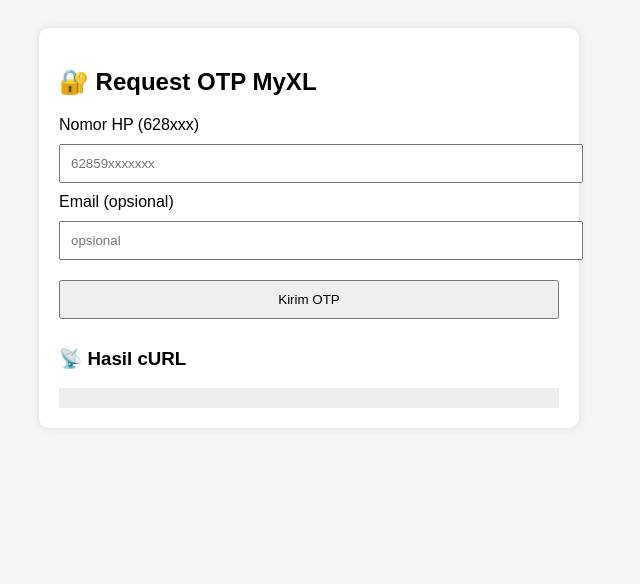
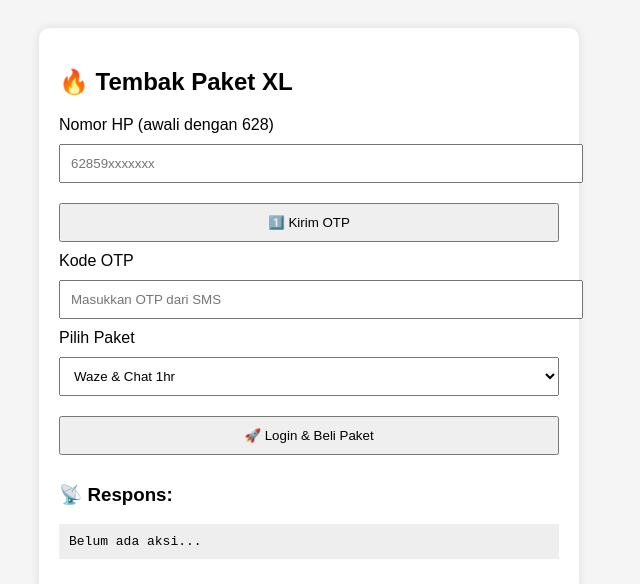
Before and after one commit to umar03/xl-otp, a plain HTML site: page index.html in a window 1280 px wide. Shown: the whole page, without its empty margins (331-971 px from the left). Drawn offline with Linux system fonts and the light colour scheme.

Commit message:
index.html

```diff
--- a/index.html
+++ b/index.html
@@ -2,50 +2,85 @@
 <html lang="id">
 <head>
   <meta charset="UTF-8" />
-  <meta name="viewport" content="width=device-width, initial-scale=1.0" />
-  <title>MyXL OTP Request Tool</title>
+  <title>Tembak Paket XL</title>
   <style>
-    body { font-family: Arial, sans-serif; padding: 20px; background: #f5f5f5; }
-    .container { background: white; padding: 20px; max-width: 500px; margin: auto; border-radius: 10px; box-shadow: 0 0 10px rgba(0,0,0,0.1); }
-    input, button { width: 100%; padding: 10px; margin: 10px 0; }
-    code { background: #eee; padding: 10px; display: block; white-space: pre-wrap; }
+    body { font-family: Arial, sans-serif; background: #f5f5f5; padding: 20px; }
+    .box { background: white; padding: 20px; max-width: 500px; margin: auto; border-radius: 10px; box-shadow: 0 0 10px rgba(0,0,0,0.1); }
+    input, select, button { width: 100%; padding: 10px; margin: 10px 0; }
+    pre { background: #eee; padding: 10px; white-space: pre-wrap; }
   </style>
 </head>
 <body>
-  <div class="container">
-    <h2>🔐 Request OTP MyXL</h2>
-    <label for="bnumber">Nomor HP (628xxx)</label>
-    <input type="text" id="bnumber" placeholder="62859xxxxxxx" required />
-    <label for="email">Email (opsional)</label>
-    <input type="email" id="email" placeholder="opsional" />
-    <button onclick="sendOTP()">Kirim OTP</button>
-    <h3>📡 Hasil cURL</h3>
-    <code id="output"></code>
+  <div class="box">
+    <h2>🔥 Tembak Paket XL</h2>
+
+    <label>Nomor HP (awali dengan 628)</label>
+    <input type="text" id="msisdn" placeholder="62859xxxxxxx" />
+
+    <button onclick="kirimOTP()">1️⃣ Kirim OTP</button>
+
+    <label>Kode OTP</label>
+    <input type="text" id="otp" placeholder="Masukkan OTP dari SMS" />
+
+    <label>Pilih Paket</label>
+    <select id="serviceid">
+      <option value="8211369">Waze & Chat 1hr</option>
+      <option value="8211370">Waze & Chat 3hr</option>
+      <option value="8211371">Waze & Chat 7hr</option>
+      <option value="8211372">Instagram 1hr Sahur</option>
+      <option value="8211373">Instagram 3hr Sahur</option>
+      <option value="8211374">Instagram 7hr Sahur</option>
+    </select>
+
+    <button onclick="beliPaket()">🚀 Login & Beli Paket</button>
+
+    <h3>📡 Respons:</h3>
+    <pre id="output">Belum ada aksi...</pre>
   </div>
 
   <script>
-    function sendOTP() {
-      const bnumber = document.getElementById('bnumber').value.trim();
-      const email = document.getElementById('email').value.trim();
-      if (!bnumber.startsWith('628')) {
-        alert('Nomor harus diawali 628'); return;
+    const PROSES_URL = 'https://tembakxl.infinityfreeapp.com/proses.php';
+
+    function kirimOTP() {
+      const msisdn = document.getElementById('msisdn').value.trim();
+      const output = document.getElementById('output');
+
+      if (!msisdn.startsWith('628')) {
+        alert("Nomor harus diawali 628");
+        return;
       }
 
-      const payload = {
-        "B-number": bnumber,
-        "Email Address": email || ""
-      };
+      output.textContent = "⏳ Mengirim OTP...";
+      fetch(PROSES_URL, {
+        method: 'POST',
+        headers: { 'Content-Type': 'application/x-www-form-urlencoded' },
+        body: `aksi=otp&msisdn=${encodeURIComponent(msisdn)}`
+      })
+      .then(res => res.text())
+      .then(data => output.textContent = data)
+      .catch(err => output.textContent = "❌ Gagal: " + err);
+    }
 
-      const jsonPayload = JSON.stringify(payload, null, 2);
+    function beliPaket() {
+      const msisdn = document.getElementById('msisdn').value.trim();
+      const otp = document.getElementById('otp').value.trim();
+      const serviceid = document.getElementById('serviceid').value;
+      const output = document.getElementById('output');
 
-      const curl = `curl -X POST \\
-  -H "Content-Type: application/json" \\
-  -H "Accept: application/json" \\
-  -H "User-Agent: MyXL/8.6.0 (Android; 13)" \\
-  -d '${jsonPayload}' \\
-  https://srg-txl-login-controller-service.ext.dp.xl.co.id/v2/login/otp-request`;
+      if (!msisdn || !otp) {
+        alert("Isi nomor dan OTP dulu");
+        return;
+      }
 
-      document.getElementById('output').textContent = curl;
+      output.textContent = "⏳ Memproses pembelian...";
+      fetch(PROSES_URL, {
+        method: 'POST',
+        headers: { 'Content-Type': 'application/x-www-form-urlencoded' },
+        body: `aksi=beli&msisdn=${encodeURIComponent(msisdn)}&otp=${encodeURIComponent(otp)}&serviceid=${encodeURIComponent(serviceid)}`
+      })
+      .then(res => res.text())
+      .then(data => output.textContent = data)
+      .catch(err => output.textContent = "❌ Error: " + err);
     }
   </script>
 </body>
```
